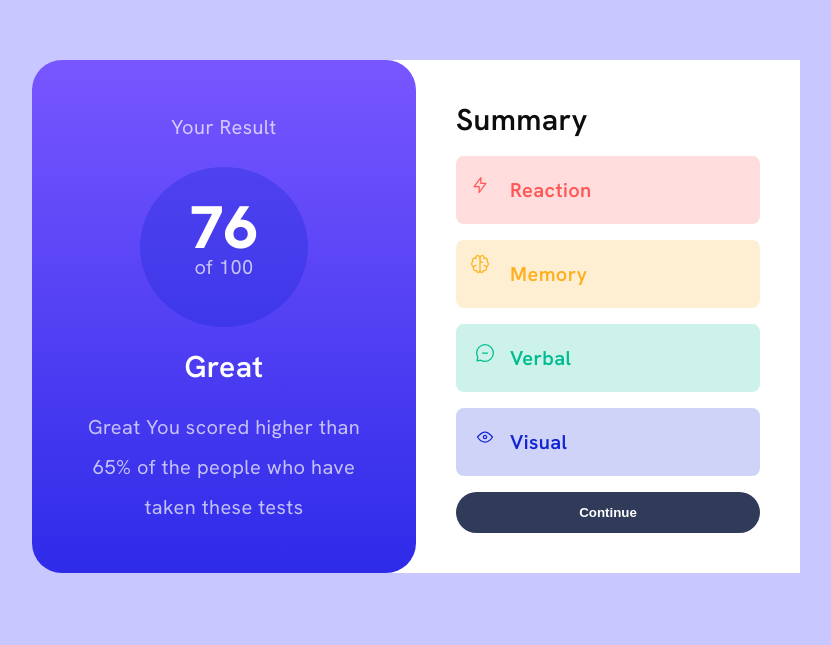
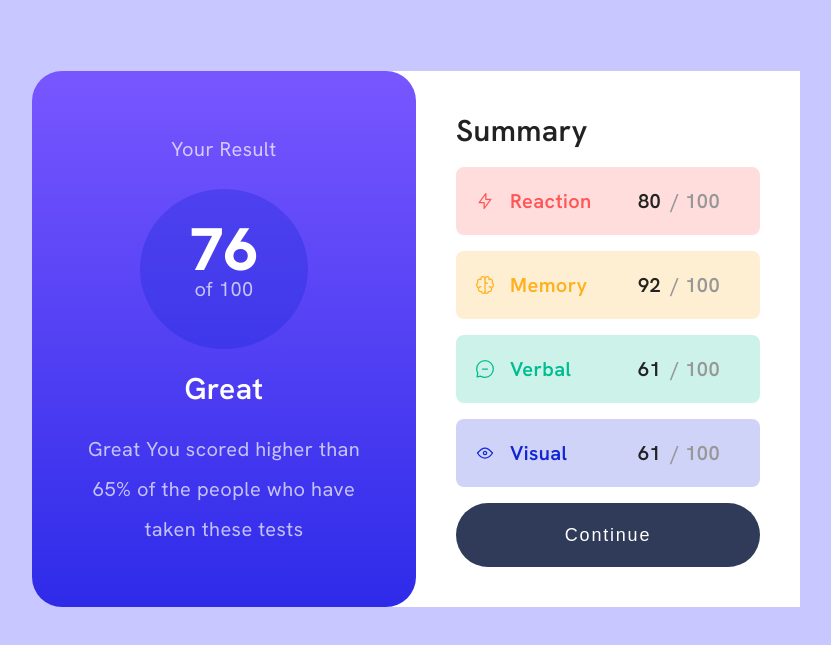
Before and after one commit to Randy-Cyne/Project2, a plain HTML site: page index.html in a window 1280 px wide. Shown: the part 197-842 px from the top of the page, without its empty margins (224-1055 px from the left). Drawn offline with Linux system fonts and the light colour scheme.

Commit message:
updates made

```diff
--- a/index.html
+++ b/index.html
@@ -35,10 +35,34 @@
 
         <section class="summary">
           <h1 class="black-text">Summary</h1>
-          <div class="box reaction"><p class="r-text">Reaction</p></div>
-          <div class="box memory"><p class="m-text">Memory</p></div>
-          <div class="box verbal"><p class="v-text">Verbal</p></div>
-          <div class="box visual"><p class="v1-text">Visual</p></div>
+          <div class="box reaction">
+            <p class="r-text">Reaction</p>
+            <span class="fraction"
+              ><span class="black-text">80</span>
+              <span class="text-3"> / 100</span></span
+            >
+          </div>
+          <div class="box memory">
+            <p class="m-text">Memory</p>
+            <span class="fraction"
+              ><span class="black-text">92</span>
+              <span class="text-3"> / 100</span></span
+            >
+          </div>
+          <div class="box verbal">
+            <p class="v-text">Verbal</p>
+            <span class="fraction"
+              ><span class="black-text">61</span>
+              <span class="text-3"> / 100</span></span
+            >
+          </div>
+          <div class="box visual">
+            <p class="v1-text">Visual</p>
+            <span class="fraction"
+              ><span class="black-text">61</span>
+              <span class="text-3"> / 100</span></span
+            >
+          </div>
           <button>Continue</button>
         </section>
       </div>
--- a/style.css
+++ b/style.css
@@ -6,7 +6,7 @@
 
 body {
   font-family: "Hanken Grotesk";
-  color: hsl(0, 0%, 100%, 0.7);
+  color: hsla(0, 0%, 100%, 0.7);
   width: 100vw;
   height: 100vh;
   font-size: 20px;
@@ -67,13 +67,28 @@ body {
 }
 
 .black-text {
-  color: #0d0d0d;
+  padding-right: 0.2em;
+  color: #222222;
   font-weight: 600;
 }
 
 .box {
+  display: flex;
+  align-items: center;
+  position: relative;
   padding: 0.7em;
   border-radius: 0.4em;
+}
+
+.fraction {
+  position: absolute;
+  right: 0;
+  padding-right: 2em;
+}
+
+.text-3 {
+  font-weight: 600;
+  color: rgb(153, 152, 152);
 }
 
 .reaction {
@@ -94,6 +109,7 @@ body {
   width: 1.5em;
   height: 1.5em;
   background: url("icons/icon-reaction.svg");
+  background-position: center;
   background-repeat: no-repeat;
 }
 
@@ -114,6 +130,7 @@ body {
   width: 1.5em;
   height: 1.5em;
   background: url("icons/icon-memory.svg");
+  background-position: center;
   background-repeat: no-repeat;
 }
 
@@ -160,10 +177,12 @@ body {
 }
 
 button {
-  font-weight: 600;
+  font-size: large;
+  letter-spacing: 0.1em;
+  font-weight: 500;
   color: hsl(0, 0%, 100%);
   background-color: hsl(224, 30%, 27%);
-  padding: 1em;
+  padding: 1.2em;
   border: none;
   border-radius: 2em;
 }
```
